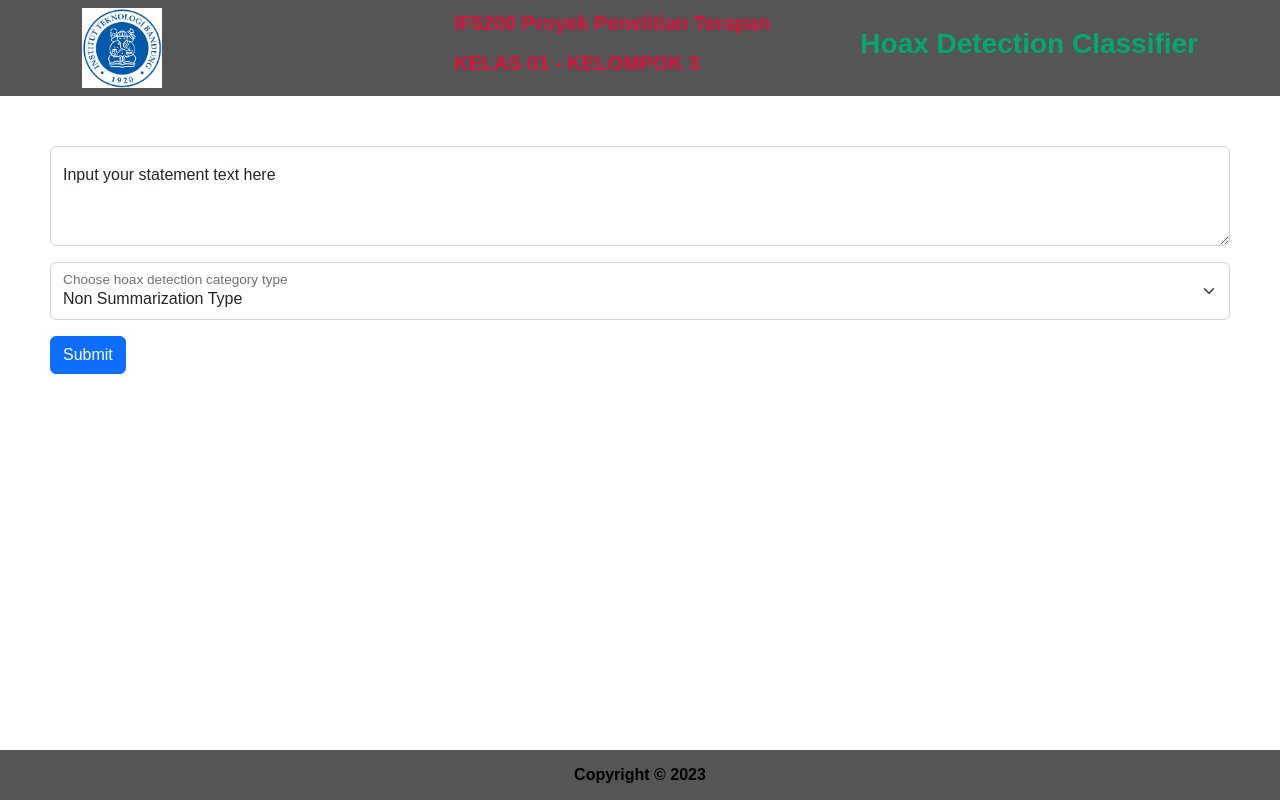
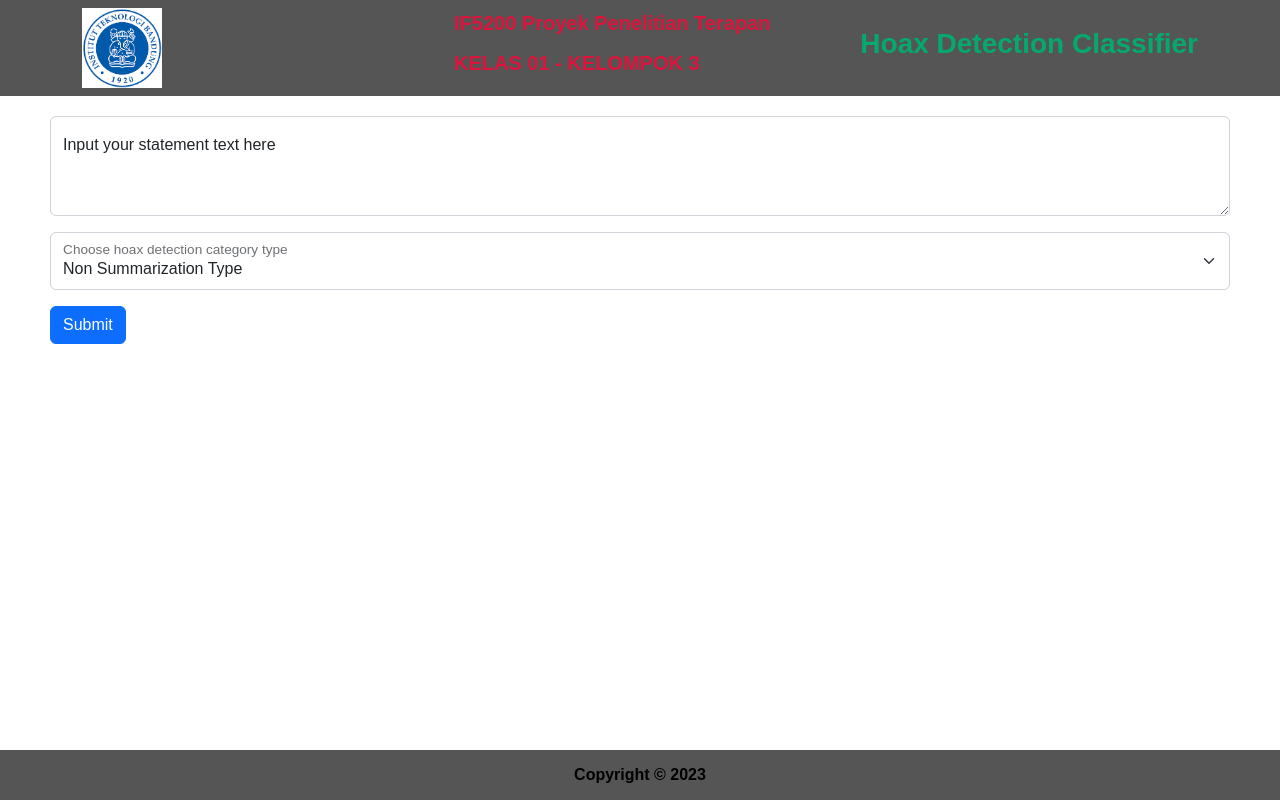
Before and after one commit to Steve23522016/frontend-ppt, a React (Create React App) app: page / in a window 1280 px wide. Built offline with nearby package versions, Linux system fonts and the light colour scheme.

Commit message:
Frontend PPT : modified css a bit

```diff
--- a/src/stylesheet/ResultDetection.css
+++ b/src/stylesheet/ResultDetection.css
@@ -8,7 +8,7 @@ body {
 
 .content {
     overflow : auto;
-    padding: 50px;
+    padding: 20px 50px;
 }
 
 .content h1 {
```
